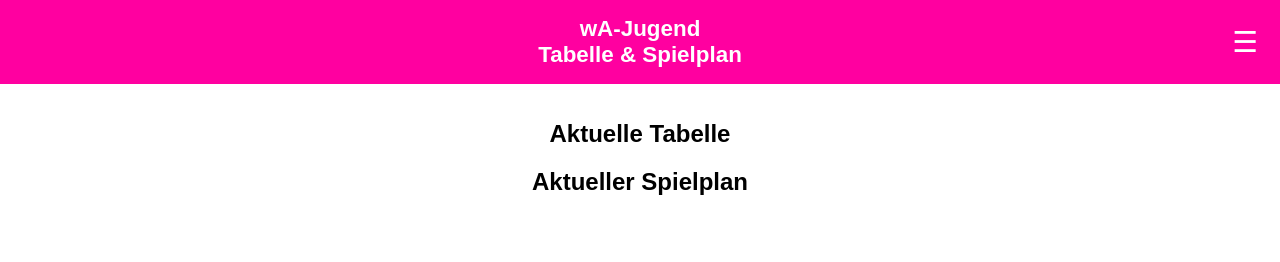
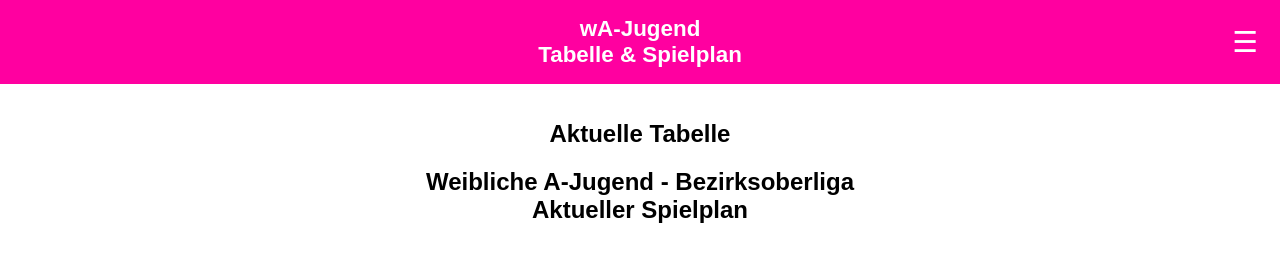
Before and after one commit to kkoenig87/Mein-Verein-HSG-RBK, a plain HTML site: page a-jugend.html in a window 1280 px wide. Drawn offline with Linux system fonts and the light colour scheme; a script that the page names is missing.

Commit message:
Update a-jugend.html

```diff
--- a/a-jugend.html
+++ b/a-jugend.html
@@ -38,11 +38,12 @@
 <div class="overlay" id="overlay"></div>
 
 <section>
-  <h2>Aktuelle Tabelle</h2>
+  <h2>Aktuelle Tabelle </h2>
   <div id="handball-tabelle"></div>
   <script>_hb({ widget: 'tabelle', teamId: 'nuliga.hhv.1693609', container: 'handball-tabelle' })</script>
 
-  <h2>Aktueller Spielplan</h2>
+  <h2>Weibliche A-Jugend - Bezirksoberliga<br>
+      Aktueller Spielplan</h2>
   <div id="handball-spielplan"></div>
   <script>_hb({ widget: 'spielplan', teamId: 'nuliga.hhv.1693609', container: 'handball-spielplan' })</script>
 </section>
```
